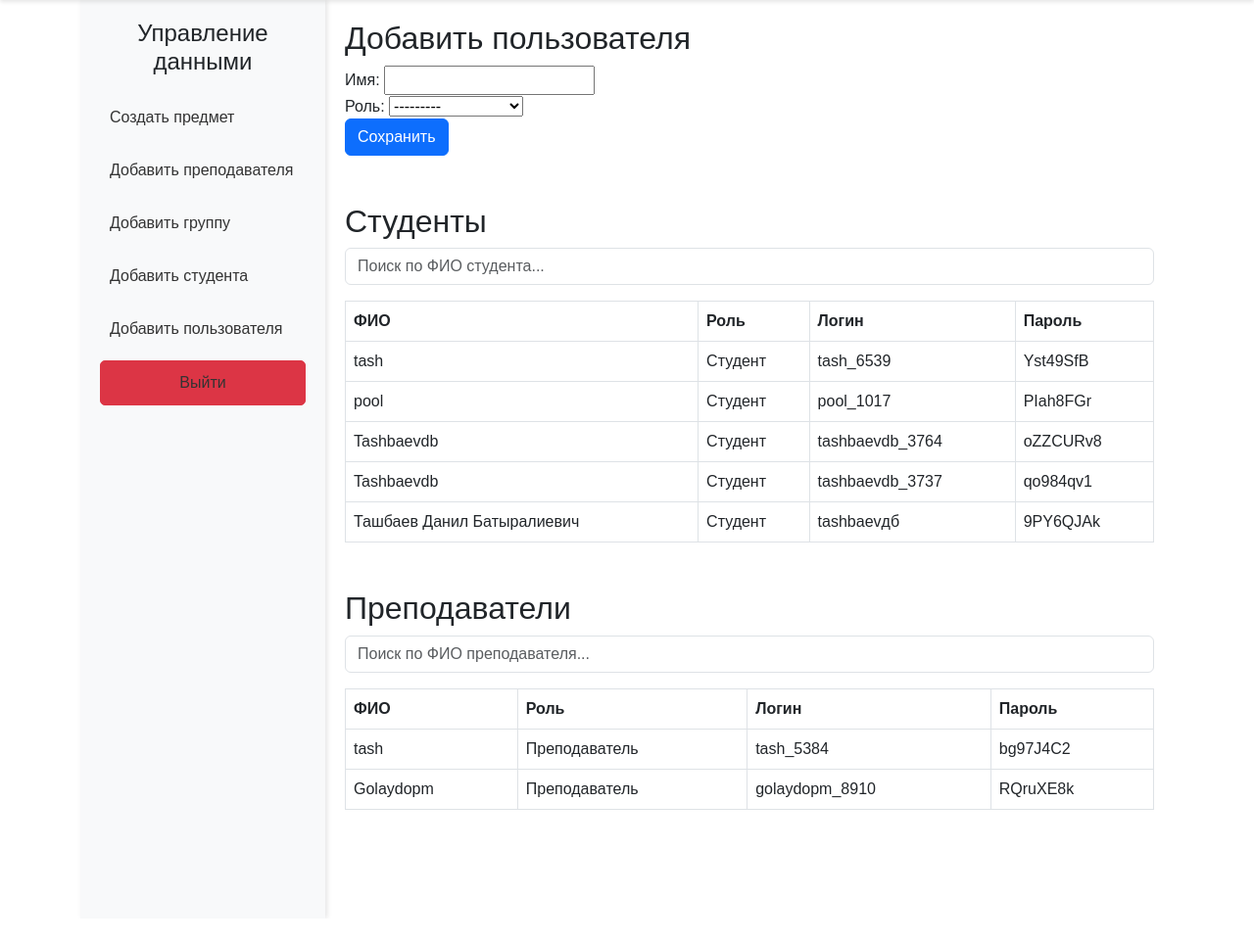
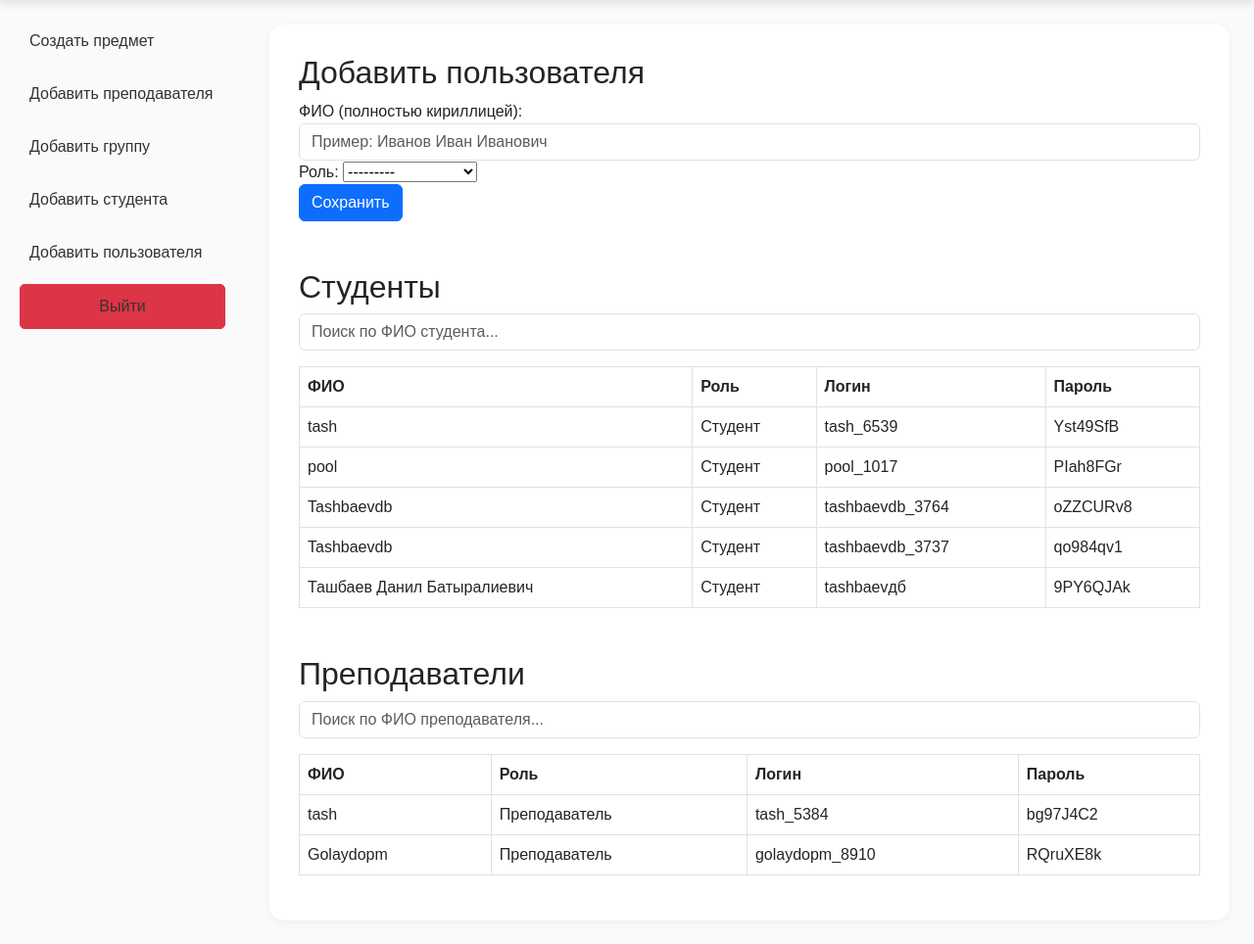
Before and after one commit to tashbash59/Online_Domaska, a Django app: page /add-User/ in a window 1280 px wide. Shown: the part 86-1050 px from the top of the page at 98% size. Before the commit the page ends 1023 px from the top, so only its background shows below. Run offline with Django 4.2, Linux system fonts and the light colour scheme; a user stored in the database is signed in; data comes from the database, SQL or seed files in the repository; both versions use the stored data as it was after the commit.

Commit message:
create the function for convert name and new css styles

```diff
--- a/SDO/main/forms.py
+++ b/SDO/main/forms.py
@@ -3,6 +3,7 @@ from .models import Subject, Teacher, Group, Student,User, Role
 from django.contrib.auth.forms import AuthenticationForm
 import random
 import string
+from main.utils.letters import convert_fio_to_english
 
 
 class SubjectForm(forms.ModelForm):
@@ -38,12 +39,20 @@ def generate_unique_username(name):
 
 
 class UserForm(forms.Form):
-    name = forms.CharField(max_length=255, label='Имя')
+    name = forms.CharField(
+        label='ФИО (полностью кириллицей)',
+        max_length=100,
+        widget=forms.TextInput(attrs={
+            'class': 'form-control',
+            'placeholder': 'Пример: Иванов Иван Иванович'
+        }),
+        help_text='Введите фамилию, имя и отчество через пробел')
     role = forms.ModelChoiceField(queryset=Role.objects.all(), label='Роль')
+
 
     def save(self):
         # Генерация логина и пароля
-        name = self.cleaned_data['name']
+        name = convert_fio_to_english(self.cleaned_data['name'])
         role = self.cleaned_data['role']
 
         # Генерация логина (например, имя в нижнем регистре без пробелов)
--- a/SDO/main/static/css/header.css
+++ b/SDO/main/static/css/header.css
@@ -1,20 +1,22 @@
 body {
-    display: flex;
-    flex-direction: column;
     margin: 0;
     font-family: Arial, sans-serif;
     height: 100vh;
+    display: grid;
+    grid-template-rows: auto 1fr;
+    overflow: hidden;
 }
 
 .header {
+    grid-row: 1;
     display: flex;
     justify-content: space-between;
     align-items: center;
     background-color: #ffffff;
     padding: 10px 20px;
-    box-shadow: 0 2px 4px rgba(0, 0, 0, 0.1);
-    z-index: 100; /* Убедимся, что header выше основного содержимого */
-    position: relative; /* Для корректного отображения тени */
+    box-shadow: 0 4px 8px rgba(0, 0, 0, 0.1);
+    z-index: 100;
+    position: relative;
 }
 
 .logo img {
@@ -39,24 +41,23 @@ body {
     height: 25px;
 }
 
-.container {
-    display: flex;
-    flex: 1;
-    overflow: hidden; /* Чтобы тень header не обрезалась */
+.main-container {
+    display: grid;
+    grid-template-columns: 250px 1fr;
+    height: calc(100vh - 60px);
 }
 
 .sidebar {
-    width: 250px;
-    background-color: #f8f9fa;
+    background-color: #fafafa;
     padding: 20px;
-    box-shadow: 2px 0 5px rgba(0, 0, 0, 0.1);
-    z-index: 50; /* Убедимся, что sidebar ниже header */
+    overflow-y: auto;
 }
 
 .sidebar h1 {
     font-size: 1.5rem;
     text-align: center;
     margin-bottom: 20px;
+    color: #333;
 }
 
 .sidebar nav {
@@ -74,62 +75,86 @@ body {
 }
 
 .sidebar nav a:hover {
-    background-color: #007bff;
-    color: #fff;
-}
-
-.main-content {
-    flex: 1;
-    padding: 20px;
-    background-color: #ffffff;
-    overflow-y: auto; /* Добавляем прокрутку, если контент слишком длинный */
-    display: block; /* Убедимся, что main-content является блочным элементом */
-}
-
-/* Стили для формы и списка преподавателей */
-.card {
-    background-color: #ffffff;
-    border-radius: 8px;
-    box-shadow: 0 4px 6px rgba(0, 0, 0, 0.1);
-    padding: 20px;
-    margin-bottom: 20px; /* Отступ между формой и списком преподавателей */
-}
-
-.list-group {
-    list-style-type: none;
-    padding: 0;
-}
-
-.list-group-item {
-    background-color: #f8f9fa;
-    padding: 15px;
-    margin-bottom: 10px;
-    border-radius: 5px;
-    box-shadow: 0 2px 4px rgba(0, 0, 0, 0.1);
-    font-size: 1.1rem;
-    color: #333;
-}
-
-.list-group-item strong {
+    background-color: #f0f0f0;
     color: #007bff;
 }
 
-.btn-success {
-    background-color: #28a745;
-    border-color: #28a745;
-    color: #ffffff;
-    padding: 10px 20px;
-    border-radius: 5px;
-    cursor: pointer;
+.content-area {
+    overflow-y: auto;
+    background-color: #fafafa; /* Светлый фон */
+    padding: 25px; /* Отступ для закругленных краев */
 }
 
-.btn-success:hover {
-    background-color: #218838;
-    border-color: #1e7e34;
+.content-container {
+    padding: 30px;
+    max-width: 1600px;
+    margin: 0 auto;
+    width: 100%;
+    box-sizing: border-box;
+    background-color: #ffffff; /* Белый фон для контейнера */
+    border-radius: 15px; /* Закругленные углы */
+    box-shadow: 0 2px 8px rgba(0,0,0,0.05); /* Легкая тень для объема */
 }
+
+/* Стили для карточек */
+.card {
+    background-color: #ffffff;
+    border-radius: 10px;
+    padding: 20px;
+    margin-bottom: 20px;
+    box-shadow: 0 2px 6px rgba(0,0,0,0.05);
+    border: 1px solid #f0f0f0;
+}
+
+/* Адаптивные стили */
+@media (max-width: 992px) {
+    .content-area {
+        padding: 10px;
+    }
+    .content-container {
+        padding: 20px;
+        border-radius: 8px; /* Меньшее скругление на планшетах */
+    }
+}
+
+@media (max-width: 768px) {
+    .content-area {
+        padding: 0;
+    }
+    .content-container {
+        border-radius: 0; /* На мобильных убираем скругление */
+        box-shadow: none;
+    }
+
+    .main-container {
+        grid-template-columns: 1fr;
+    }
+
+    .sidebar {
+        position: fixed;
+        top: 60px;
+        left: -250px;
+        height: calc(100vh - 60px);
+        z-index: 90;
+        transition: transform 0.3s ease;
+    }
+
+    .sidebar.active {
+        transform: translateX(250px);
+    }
+
+    .burger-menu {
+        display: flex;
+    }
+
+    .close-sidebar {
+        display: block;
+    }
+}
+
 /* Стили для бургер-меню */
 .burger-menu {
-    display: none; /* По умолчанию скрыто */
+    display: none;
     flex-direction: column;
     cursor: pointer;
     padding: 10px;
@@ -143,34 +168,8 @@ body {
     transition: 0.3s;
 }
 
-/* Адаптивность для мобильных устройств */
-@media (max-width: 768px) {
-    .sidebar {
-        position: fixed;
-        top: 0;
-        left: -250px; /* Скрываем меню за пределами экрана */
-        height: 100vh;
-        z-index: 1000;
-        transition: transform 0.3s ease;
-    }
-
-    .sidebar.active {
-        transform: translateX(250px); /* Показываем меню */
-    }
-
-    .burger-menu {
-        display: flex; /* Показываем бургер-меню на мобильных устройствах */
-    }
-
-    .main-content {
-        margin-left: 0; /* Убираем отступ для основного содержимого */
-    }
-}
-
-
-/* Стили для кнопки закрытия */
 .close-sidebar {
-    display: none; /* По умолчанию скрыта */
+    display: none;
     position: absolute;
     top: 10px;
     right: 10px;
@@ -180,10 +179,3 @@ body {
     cursor: pointer;
     color: #333;
 }
-
-/* Показываем кнопку закрытия на мобильных устройствах */
-@media (max-width: 768px) {
-    .close-sidebar {
-        display: block; /* Показываем кнопку закрытия */
-    }
-}
--- a/SDO/main/static/css/main.css
+++ b/SDO/main/static/css/main.css
@@ -6,7 +6,7 @@ body {
             padding: 0px;
         }
 .container {
-            max-width: 1200px;
+            max-width: 2000px;
             margin: 0 auto;
         }
 
--- a/SDO/main/templates/main/header.html
+++ b/SDO/main/templates/main/header.html
@@ -1,14 +1,11 @@
 {% load static %}
-
 <!DOCTYPE html>
 <html lang="ru">
 <head>
     <meta charset="UTF-8">
     <meta name="viewport" content="width=device-width, initial-scale=1.0">
     <title>Управление</title>
-    <!-- Подключаем Bootstrap CSS -->
     <link href="https://cdn.jsdelivr.net/npm/bootstrap@5.3.0/dist/css/bootstrap.min.css" rel="stylesheet">
-    <!-- Подключаем ваш CSS-файл -->
     <link rel="stylesheet" href="{% static 'css/header.css' %}">
 </head>
 <body>
@@ -20,7 +17,7 @@
             <div></div>
         </div>
         <div class="logo">
-             <img src="{% static 'images/logo2.png' %}" alt="Логотип">
+            <img src="{% static 'images/logo2.png' %}" alt="Логотип">
         </div>
         <div class="user-info">
             <img src="https://cdn2.iconfinder.com/data/icons/user-interface-169/32/bell-1024.png" alt="Уведомления" class="notification-icon">
@@ -29,11 +26,10 @@
     </div>
 
     <!-- Основной контейнер -->
-    <div class="container">
+    <div class="main-container">
         <!-- Боковая панель -->
         <div class="sidebar" id="sidebar">
-            <button class="close-sidebar" id="closeSidebar">&times;</button> <!-- Кнопка закрытия -->
-            <h1>Управление данными</h1>
+            <button class="close-sidebar" id="closeSidebar">&times;</button>
             <nav>
                 <a href="{% url 'subject_create' %}">Создать предмет</a>
                 <a href="{% url 'teacher_create' %}">Добавить преподавателя</a>
@@ -47,26 +43,28 @@
         </div>
 
         <!-- Основное содержимое -->
-        <div class="main-content">
-            {% block content %}
-            {% endblock %}
+        <div class="content-area">
+            <div class="content-container">
+                {% block content %}
+                {% endblock %}
+            </div>
         </div>
     </div>
 
-    <!-- Подключаем Bootstrap JS (опционально) -->
     <script src="https://cdn.jsdelivr.net/npm/bootstrap@5.3.0/dist/js/bootstrap.bundle.min.js"></script>
     <script>
-        // JavaScript для управления бургер-меню и кнопкой закрытия
         const burgerMenu = document.getElementById('burgerMenu');
         const sidebar = document.getElementById('sidebar');
         const closeSidebar = document.getElementById('closeSidebar');
 
         burgerMenu.addEventListener('click', () => {
             sidebar.classList.toggle('active');
+            document.body.classList.toggle('sidebar-active');
         });
 
         closeSidebar.addEventListener('click', () => {
             sidebar.classList.remove('active');
+            document.body.classList.remove('sidebar-active');
         });
     </script>
 </body>
--- a/SDO/main/urls.py
+++ b/SDO/main/urls.py
@@ -11,5 +11,5 @@ urlpatterns = [
     path('add-User/', views.add_user, name='add-user'),
     path('login/', views.login_view, name='login'),
     path('logout/', views.logout_view, name='logout'),
-    path('main/', views.main, name='main'),
+    path('', views.main, name='main'),
 ]
--- /dev/null
+++ b/SDO/main/utils/letters.py
@@ -0,0 +1,30 @@
+TRANSLIT_DICT = {
+    # Строчные буквы
+    'а': 'a', 'б': 'b', 'в': 'v', 'г': 'g', 'д': 'd', 'е': 'e', 'ё': 'e',
+    'ж': 'zh', 'з': 'z', 'и': 'i', 'й': 'y', 'к': 'k', 'л': 'l', 'м': 'm',
+    'н': 'n', 'о': 'o', 'п': 'p', 'р': 'r', 'с': 's', 'т': 't', 'у': 'u',
+    'ф': 'f', 'х': 'kh', 'ц': 'ts', 'ч': 'ch', 'ш': 'sh', 'щ': 'shch',
+    'ы': 'y', 'э': 'e', 'ю': 'yu', 'я': 'ya',
+    # Заглавные буквы
+    'А': 'A', 'Б': 'B', 'В': 'V', 'Г': 'G', 'Д': 'D', 'Е': 'E', 'Ё': 'E',
+    'Ж': 'Zh', 'З': 'Z', 'И': 'I', 'Й': 'Y', 'К': 'K', 'Л': 'L', 'М': 'M',
+    'Н': 'N', 'О': 'O', 'П': 'P', 'Р': 'R', 'С': 'S', 'Т': 'T', 'У': 'U',
+    'Ф': 'F', 'Х': 'Kh', 'Ц': 'Ts', 'Ч': 'Ch', 'Ш': 'Sh', 'Щ': 'Shch',
+    'Ы': 'Y', 'Э': 'E', 'Ю': 'Yu', 'Я': 'Ya',
+}
+def convert_fio_to_english(fio):
+    """Конвертирует ФИО из кириллицы в латиницу в формате 'IvanovII'."""
+    parts = fio.split()
+    if len(parts) != 3:
+        raise ValueError("ФИО должно быть в формате 'Фамилия Имя Отчество'")
+
+    last_name, first_name, patronymic = parts
+
+    # Транслитерация фамилии
+    latin_last_name = ''.join([TRANSLIT_DICT.get(c.lower(), c) for c in last_name]).capitalize()
+
+    # Первые буквы имени и отчества (заглавные)
+    initials = (first_name[0] + patronymic[0]).upper()
+    latin_initials = ''.join([TRANSLIT_DICT.get(c.lower(), c) for c in initials])
+
+    return f"{latin_last_name}{latin_initials}"
```
Also changed, not shown: SDO/db.sqlite3.
